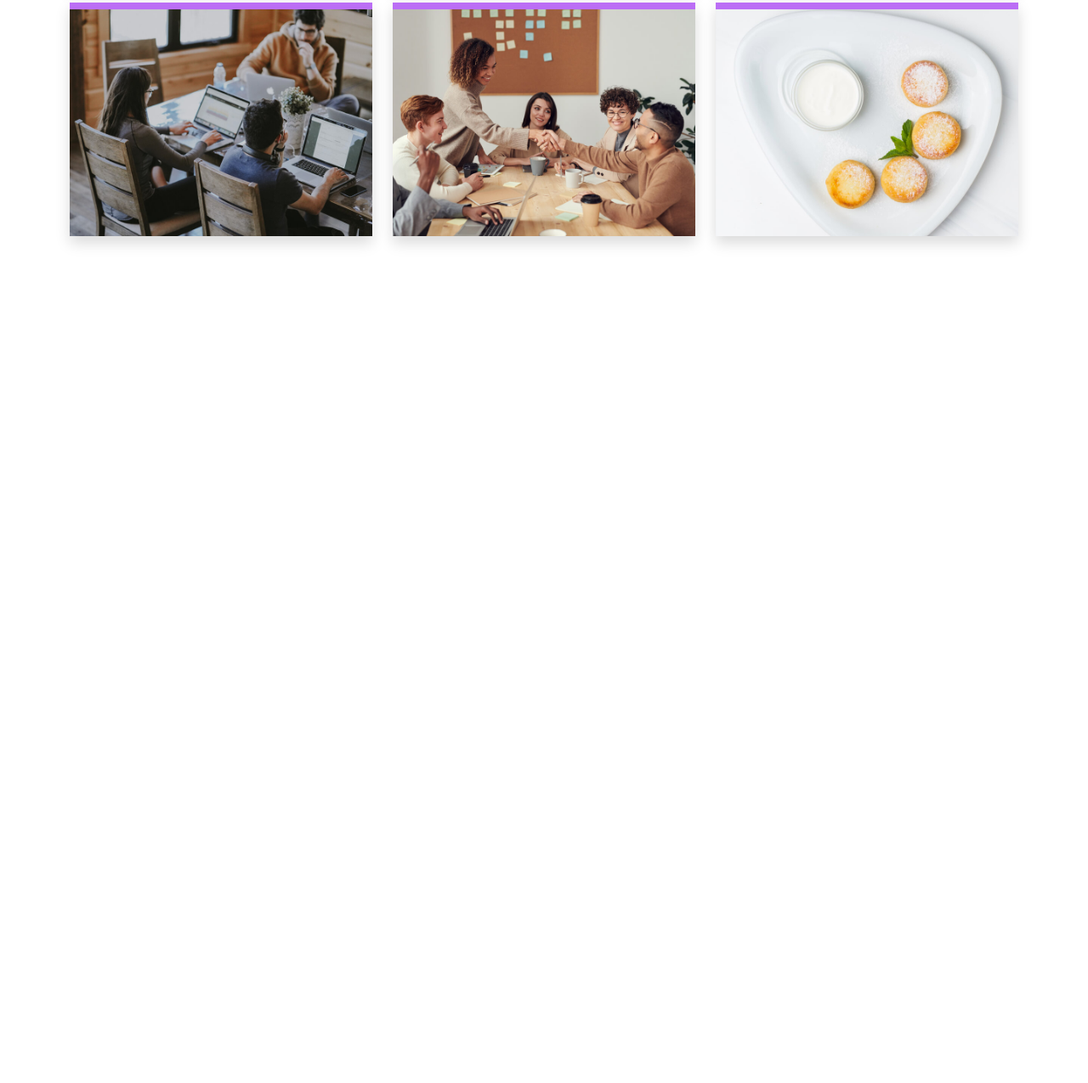
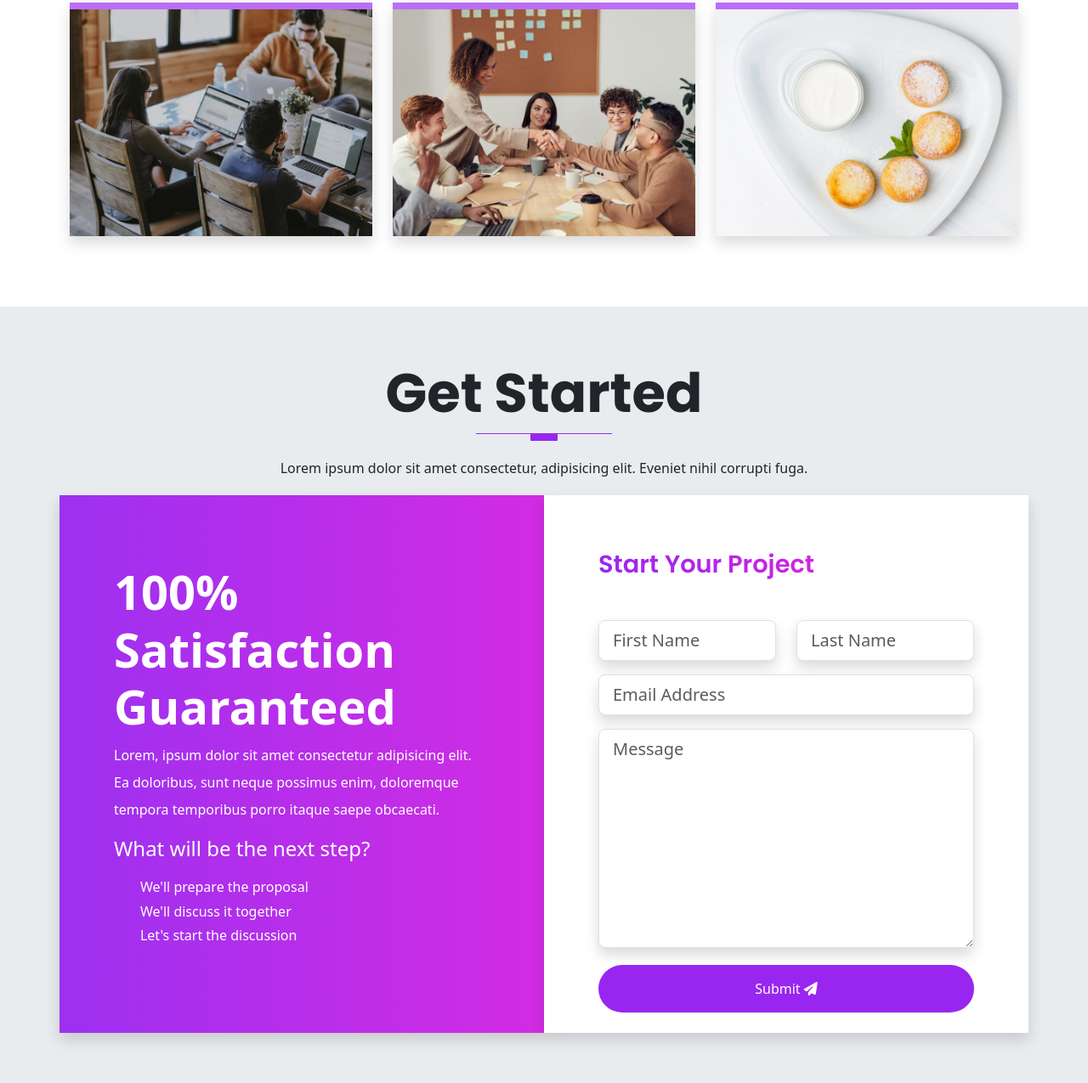
Before and after one commit to austenpturner/bootstrap-website-project, a website: page index.html in a window 1280 px wide. Shown: the part 5925-7200 px from the top of the page at 85% size. Before the commit the page ends 6286 px from the top, so only its background shows below. Drawn offline with nearby package versions, Linux system fonts and the light colour scheme.

Commit message:
add contact section content and styles

```diff
--- a/index.html
+++ b/index.html
@@ -709,6 +709,61 @@
       </div>
     </section>
 
+    <!-- GET STARTED -->
+    <section id="contact" class="get-started">
+      <div class="container">
+        <div class="row text-center">
+          <h2 class="display-3 fw-bold text-capitalize">Get started</h2>
+          <div class="heading-line"></div>
+          <p class="lh-lg">Lorem ipsum dolor sit amet consectetur, adipisicing elit. Eveniet nihil corrupti fuga.</p>
+        </div>
+
+        <!-- CTA CONTENT -->
+        <div class="row text-white">
+          <div class="col-12 col-lg-6 gradient shadow p-3">
+            <div class="cta-info w-100">
+              <h3 class="display-4 fw-bold">100% Satisfaction Guaranteed</h3>
+              <p class="lh-lg">Lorem, ipsum dolor sit amet consectetur adipisicing elit. Ea doloribus, sunt neque possimus enim, doloremque tempora temporibus porro itaque saepe obcaecati.</p>
+              <h4 class="display-3--brief">What will be the next step?</h4>
+              <ul class="cta-info__list">
+                <li>We'll prepare the proposal</li>
+                <li>We'll discuss it together</li>
+                <li>Let's start the discussion</li>
+              </ul>
+            </div>
+          </div>
+          <div class="col-12 col-lg-6 bg-white shadow p-3">
+            <div class="form w-100 pb-2">
+              <h4 class="display-3--title mb-5">Start your project</h4>
+              <form action="#" class="row">
+                <div class="col-lg-6 col-md-6 mb-3">
+                  <input type="text" placeholder="First Name" id="inputFirstName" class="shadow form-control form-control-lg">
+                </div>
+                <div class="col-lg-6 col-md-6 mb-3">
+                  <input type="text" placeholder="Last Name" id="inputLastName" class="shadow form-control form-control-lg">
+                </div>
+                <div class="col-lg-12 mb-3">
+                  <input type="email" placeholder="Email Address" id="inputEmail" class="shadow form-control form-control-lg">
+                </div>
+                <div class="col-lg-12 mb-3">
+                  <textarea name="message" id="message" placeholder="Message" cols="30" rows="8" class="shadow form-control form-control-lg"></textarea>
+                </div>
+                <div class="text-center d-grid mt-1">
+                  <button type="button" class="btn btn-primary rounded-pill pt-3 pb-3">
+                    Submit
+                    <i class="fas fa-paper-plane"></i>
+                  </button>
+                </div>
+              </form>
+            </div>
+          </div>
+
+          <div class="form w-100 pb-2"></div>
+        </div>
+
+      </div>
+    </section>
+
 
     <script src="/assets/vendors/js/glightbox.min.js"></script>
     <script type="text/javascript">
--- a/scss/components/_typography.scss
+++ b/scss/components/_typography.scss
@@ -66,3 +66,12 @@
   border-right: 0.1rem solid $gray-300;
   height: 100%;
 }
+
+// GRADIENT BG
+.gradient {
+  background: linear-gradient(
+    to right,
+    rgba($primary, 0.95),
+    rgba($secondary, 0.95)
+  );
+}
--- a/scss/sections/_get-started.scss
+++ b/scss/sections/_get-started.scss
@@ -0,0 +1,40 @@
+@use "../custom" as *;
+@use "../components/mixins" as *;
+
+.get-started {
+  background-color: $gray-200;
+  padding: 4rem 0;
+}
+
+.cta-info {
+  padding: 3rem;
+  margin: 1rem 0;
+  &__list {
+    padding: 0.5rem 0 0 0.5rem;
+    margin-bottom: 0.7rem;
+    position: relative;
+    list-style: none;
+    display: block;
+    li::before {
+      font-family: "Font Awesome 5 Free";
+      content: "\f00c";
+      font-weight: 600;
+      margin-right: 0.5rem;
+      font-size: 1.2rem;
+    }
+  }
+}
+
+// FORM CONTENT
+.form {
+  padding: 3rem;
+  button {
+    border: none;
+    color: $white;
+    a {
+      color: $white;
+      text-decoration: none;
+      text-transform: capitalize;
+    }
+  }
+}
```
Also changed, not shown: assets/css/style.css, 1 other file.
